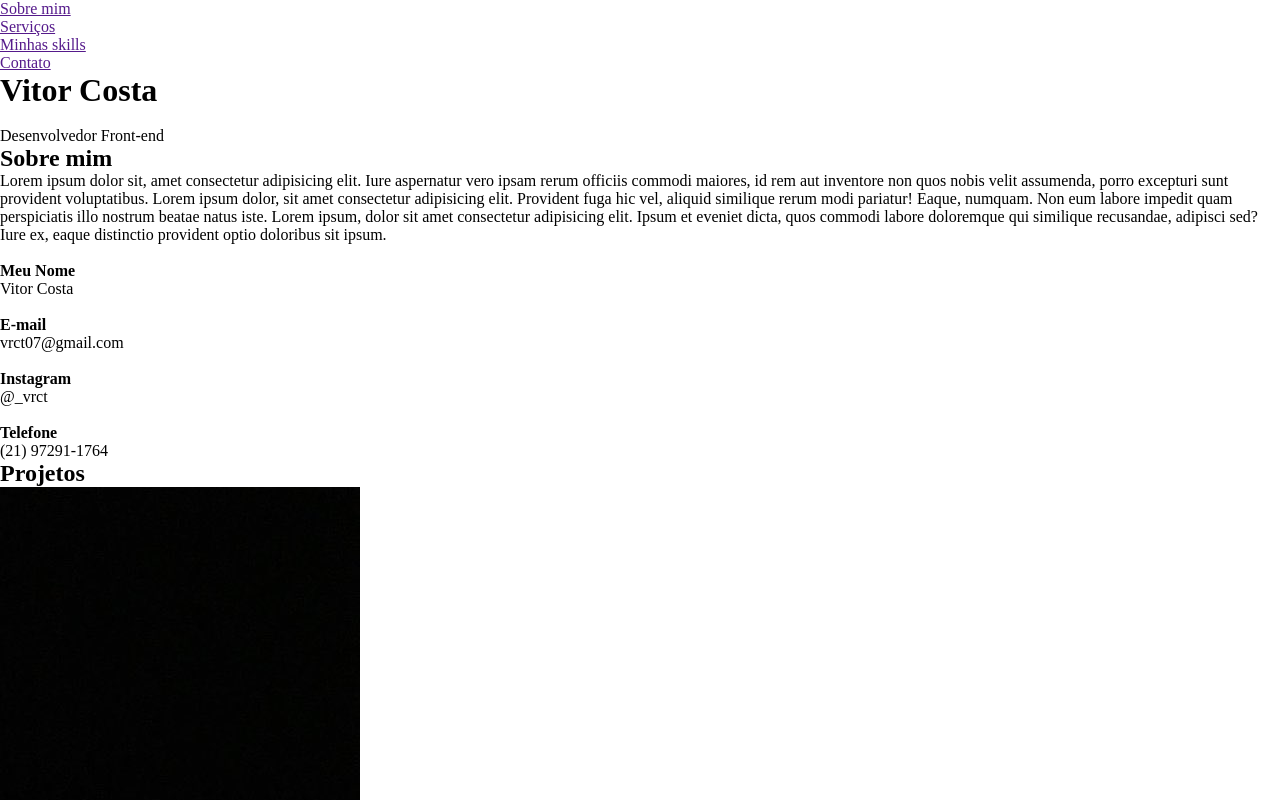
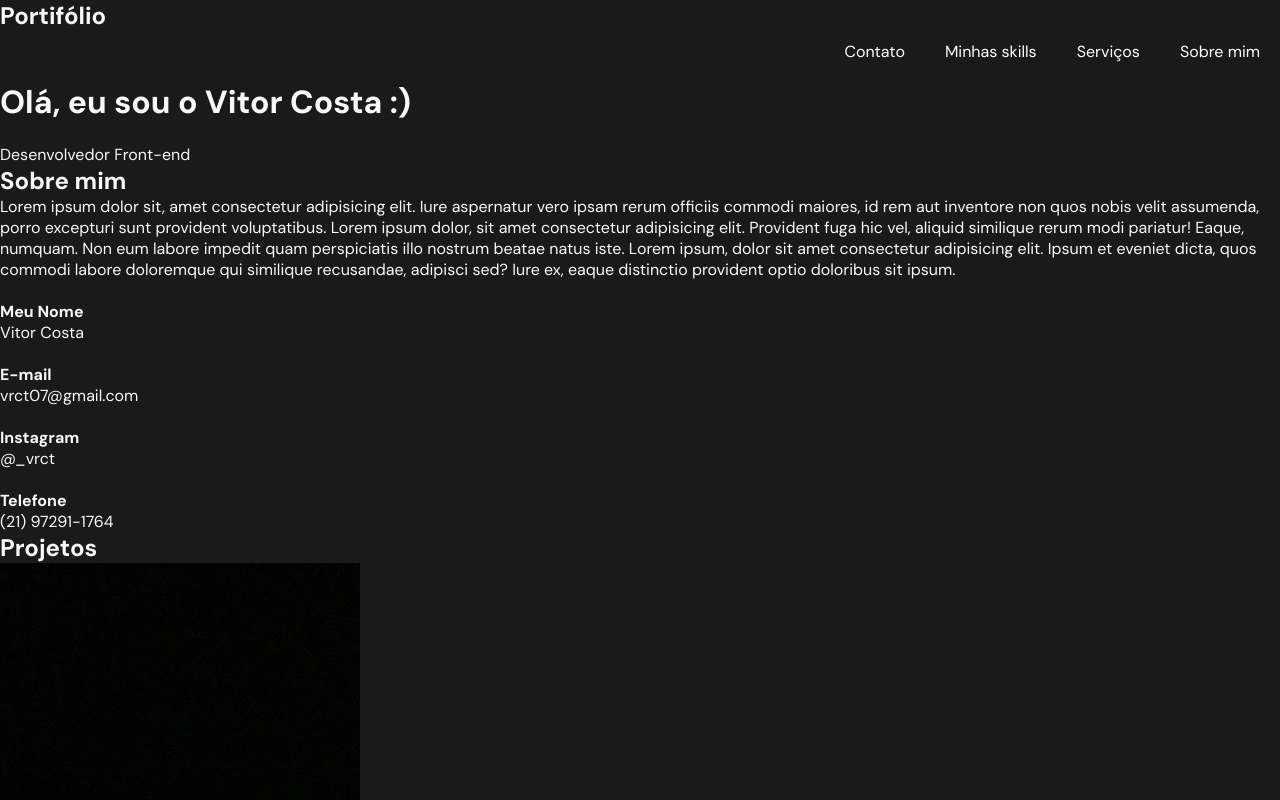
Before and after one commit to vrct07/portifolio, a plain HTML site: page index.html in a window 1280 px wide. Shown: the top 800 px of the page. Drawn offline with Linux system fonts and the light colour scheme.

Commit message:
css testing

```diff
--- a/assets/css/style.css
+++ b/assets/css/style.css
@@ -23,3 +23,48 @@
 }
 
 /* doc */
+
+body {
+    background-color: #1A1A1A;
+    font-family: var(--font);
+    color: var(--cor6);
+}
+
+h2 {
+    margin-top: 50px;
+    color: #F9F9F9;
+    display: inline;
+}
+
+nav ul {
+    margin: 0;
+    padding: 0;
+}
+
+nav li {
+    list-style: none;
+    margin: 10px;
+    display: inline;
+    float: right;
+}
+
+nav li a {
+    color: var(--cor6);
+    text-decoration: none;
+    padding: 5px 10px;
+    margin:0;
+    text-decoration: none;
+    color:#FFF;
+}
+
+nav li a:hover {
+    text-decoration: underline;
+}
+
+header {
+    display: inline;
+}
+
+header h1 {
+    margin-top: 50px;
+}
--- a/index.html
+++ b/index.html
@@ -8,7 +8,9 @@
     <title>Document</title>
 </head>
 <body>
+    <h2>Portifólio</h2>
     <nav>
+
         <ul>
             <li><a href="">Sobre mim</a></li>
             <li><a href="">Serviços</a></li>
@@ -17,7 +19,7 @@
         </ul>
     </nav>
     <header>
-        <h1>Vitor Costa</h1>
+        <h1>Olá, eu sou o Vitor Costa :)</h1>
         <img src="" alt="">
         <p>Desenvolvedor Front-end</p>
     </header>
```
